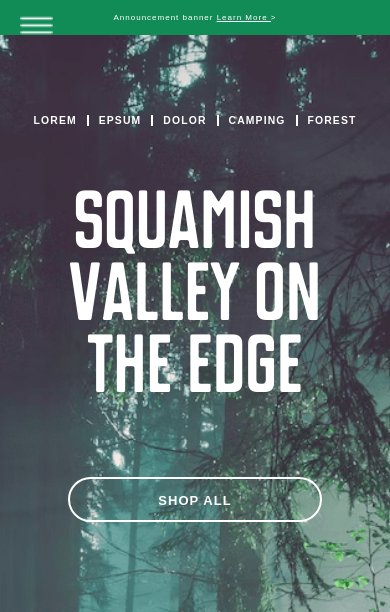
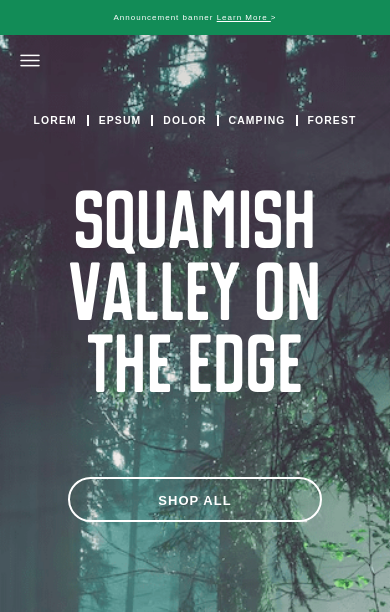
Before and after one commit to tuantran1295/PixeloLabs-camping-landing-page, a plain HTML site: page index.html in a window 390 px wide. Shown: the top 612 px of the page. Drawn offline with nearby package versions, Linux system fonts and the light colour scheme; grey boxes are pictures that could not be loaded.

Commit message:
fix hamburger nav icon

```diff
--- a/css/style.css
+++ b/css/style.css
@@ -669,12 +669,12 @@ img {
         display: block;
         position: absolute;
         left: 20px;
-        top: 11px;
+        top: 50px;
     }
 
     .navbar-toggle img {
-        width: 33px;
-        height: 30px;
+        width: 100%;
+        height: 100%;
     }
 
     /* Home */
```
Also changed, not shown: 1 other file.
